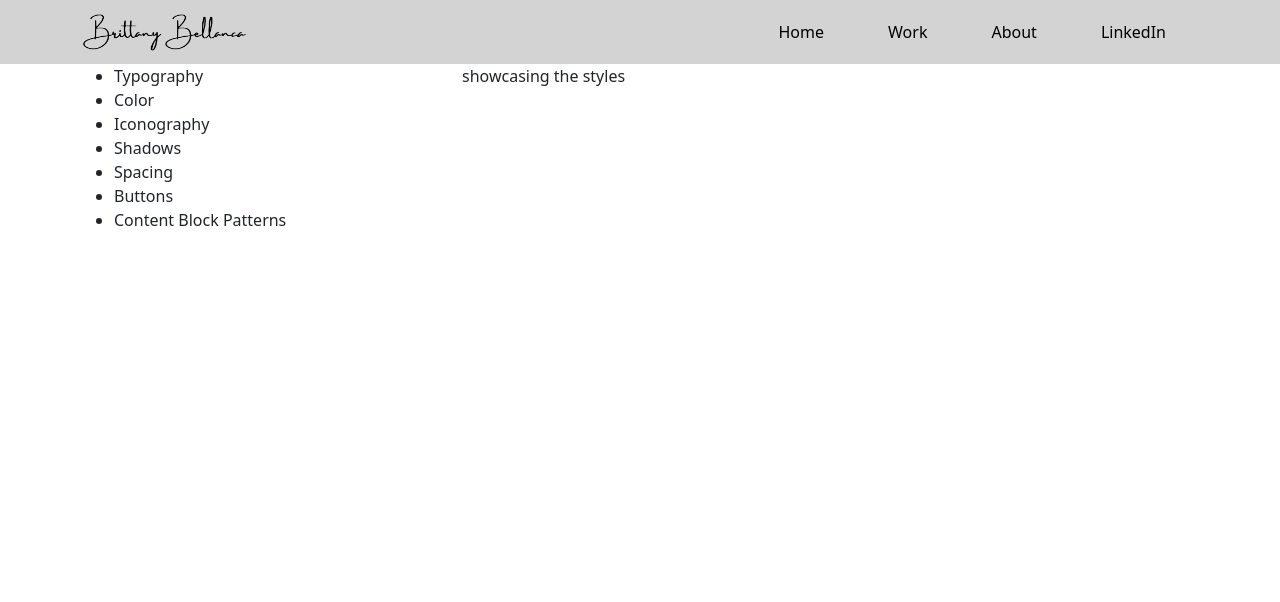
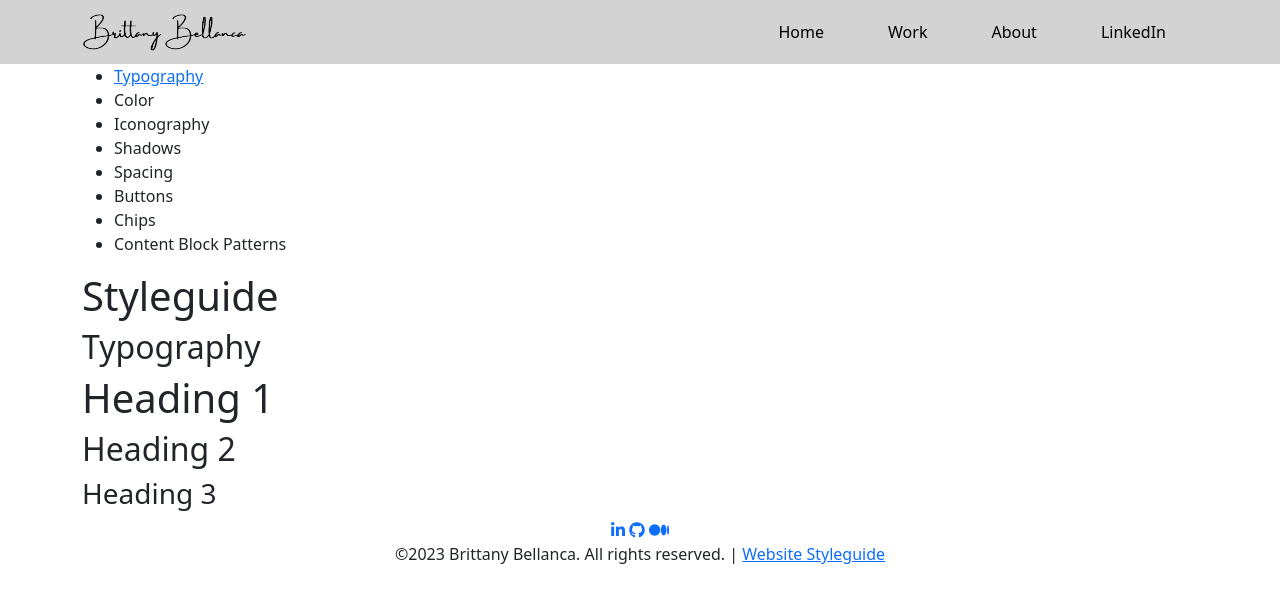
Before and after one commit to bSquaredweb/portfolio-2023, a plain HTML site: page styleguide.html in a window 1280 px wide. Drawn offline with nearby package versions, Linux system fonts and the light colour scheme.

Commit message:
added footer

```diff
--- a/styleguide.html
+++ b/styleguide.html
@@ -12,7 +12,7 @@
 
     <link rel="stylesheet" href="css/styles.css">
 
-    <title>Brittany Bellanca | Product Designer</title>
+    <title>Brittany Bellanca | Styleguide</title>
 </head>
 <body id="styleguide">
     <div class="page-container">
@@ -50,25 +50,45 @@
             <main>
                 <div class="container">
                     <div class="row">
-                        <div class="col-4">
+                        <div class="col-12">
+                            <nav>
                                 <ul>
-                                <li>Typography</li>
+                                    <li><a href="#typography">Typography</a></li>
                                     <li>Color</li>
                                     <li>Iconography</li>
                                     <li>Shadows</li>
                                     <li>Spacing</li>
                                     <li>Buttons</li>
+                                    <li>Chips</li>
                                     <li>Content Block Patterns</li>
                                 </ul>
+                            </nav>
                         </div>
-                        <div class="col-8">
-                            <p>showcasing the styles</p>
+                    </div>
+                    <div class="row">
+                        <div class="col-12">
+                            <h1>Styleguide</h1>
+                            <section id="typography" class="content-block">
+                                <h2>Typography</h2>
+                                <p class="h1">Heading 1</p>
+                                <p class="h2">Heading 2</p>
+                                <p class="h3">Heading 3</p>
+                            </section>
                         </div>
                     </div>
                 </div>
             </main>
             <footer>
-
+                <div class="container-lg">
+                    <div class="row">
+                        <div class="col-12 text-center">
+                            <a href="https://www.linkedin.com/in/brittanybellanca/" target="_blank"><i class="fa-brands fa-linkedin-in"></i></a>
+                            <a href="https://github.com/bSquaredweb" target="_blank"><i class="fa-brands fa-github"></i></a>
+                            <a href="https://medium.com/@brittanybellanca" target="_blank"><i class="fa-brands fa-medium"></i></a>
+                            <p>©2023 Brittany Bellanca. All rights reserved. | <a href="styleguide.html">Website Styleguide</a></p>
+                        </div>
+                    </div>
+                </div>
             </footer>
         </div>
     </div>
```
Also changed, not shown: index.html (+10 -1 lines), template.html (+13 -4 lines). Lines whose indentation alone changed are shown as unchanged.
